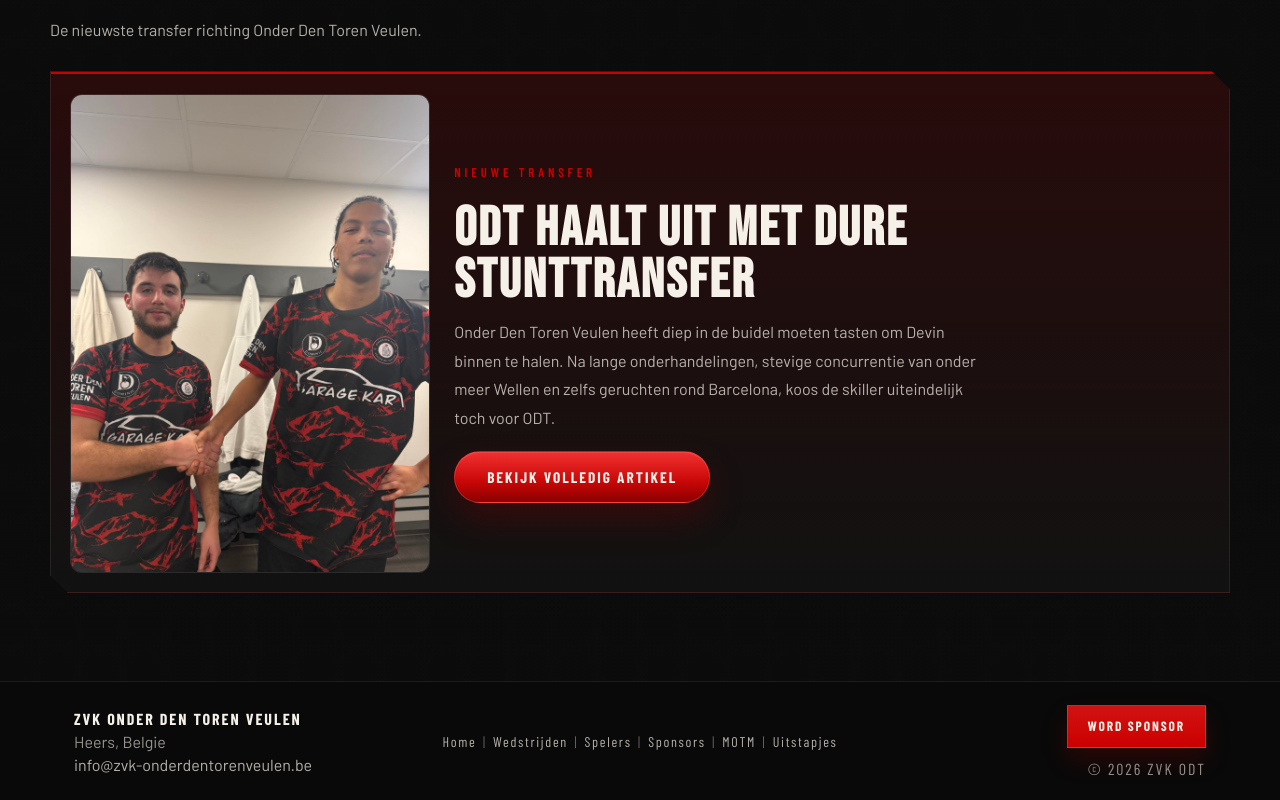
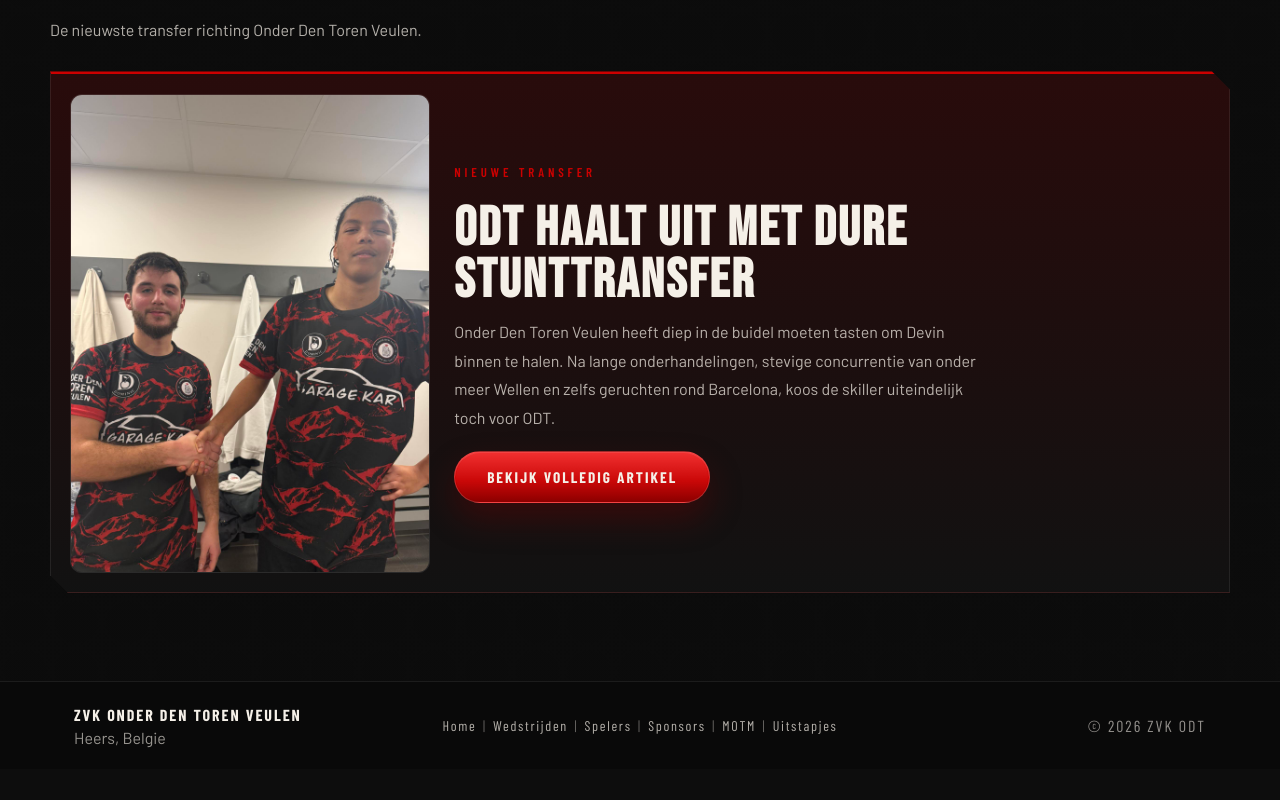
Before and after one commit to arjenCoenegracht/zvk_onderdentorenveulen, a Vue app: page /home in a window 1280 px wide. Shown: the part 4562-5362 px from the top of the page. After the commit the page ends 5331 px from the top, so only its background shows below. Built offline with nearby package versions, Linux system fonts and the light colour scheme.

Commit message:
verbeteringen

```diff
--- a/src/App.vue
+++ b/src/App.vue
@@ -75,7 +75,6 @@
         <div class="site-footer__brand">
           <strong>ZVK Onder Den Toren Veulen</strong>
           <span>Heers, Belgie</span>
-          <a href="mailto:info@zvk-onderdentorenveulen.be">info@zvk-onderdentorenveulen.be</a>
         </div>
 
         <nav class="site-footer__links" aria-label="Footer navigatie">
@@ -88,9 +87,6 @@
         </nav>
 
         <div class="site-footer__contact">
-          <a class="site-footer__mail-cta" href="mailto:info@zvk-onderdentorenveulen.be">
-            Word sponsor
-          </a>
           <p class="site-footer__copy">&copy; 2026 ZVK ODT</p>
         </div>
       </div>
--- a/src/styles.css
+++ b/src/styles.css
@@ -191,21 +191,11 @@ button { font: inherit; }
   justify-items: end;
   gap: .65rem;
 }
-.site-footer__mail-cta {
-  color: var(--wit);
-  font-family: 'Barlow Condensed', sans-serif;
-  font-size: .84rem;
-  font-weight: 700;
-  letter-spacing: .14em;
-  text-transform: uppercase;
-  padding: .8rem 1.25rem;
-  border: 1px solid rgba(255,255,255,.14);
-  background: linear-gradient(180deg, #d11212 0%, var(--rood) 100%);
-  box-shadow: 0 12px 24px rgba(153,0,0,.24);
-}
-.site-footer__mail-cta:hover {
-  color: var(--wit);
-  filter: brightness(1.04);
+.site-footer__contact a {
+  color: rgba(245,240,232,.72);
+}
+.site-footer__contact a:hover {
+  color: var(--rood);
 }
 
 .page, .home-page { display: grid; gap: 0; }
```
